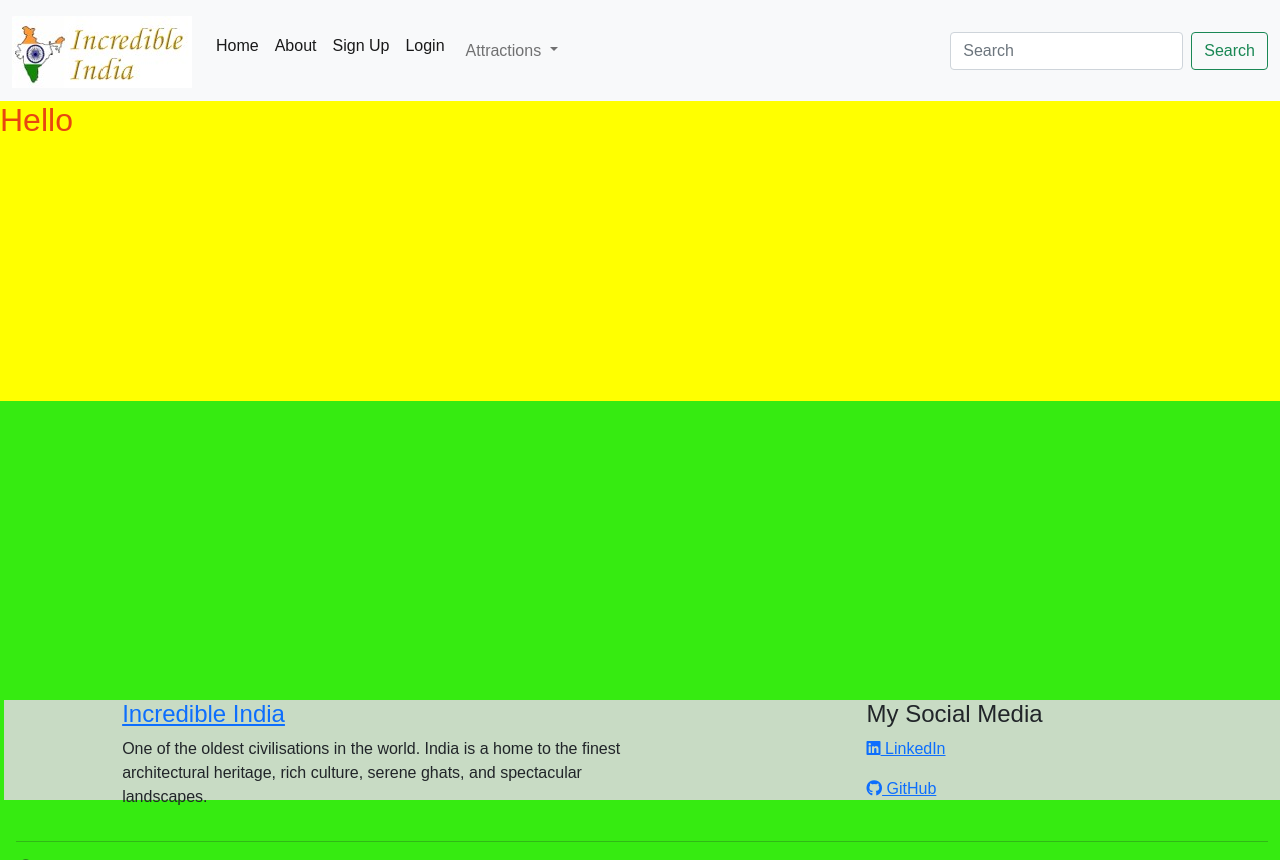
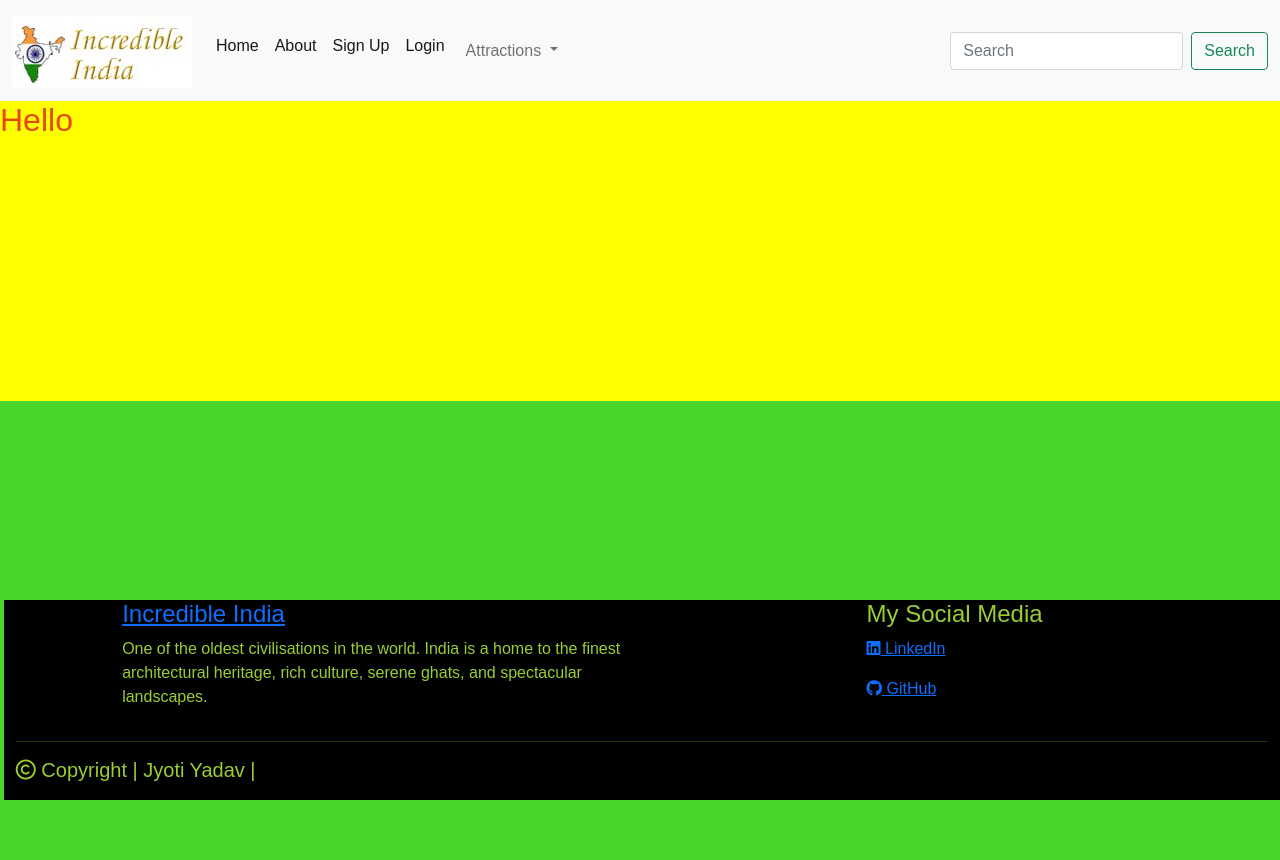
Before and after one commit to jyotiyadav2508/Blog_Website_PP4, a Django app: page / in a window 1280 px wide. Run offline with Django 3.2, Linux system fonts and the light colour scheme; data that the repository does not hold is empty; some libraries are stand-ins or nearby versions.

Commit message:
Change footer css, but still not applying

```diff
--- a/static/css/style.css
+++ b/static/css/style.css
@@ -1,5 +1,5 @@
 body {
-    background-color: #36eb11;
+    background-color: #48d62b;
     font-family: 'Source Sans Pro', sans-serif;
     margin-bottom: 60px;
     height: 100vh;
@@ -38,9 +38,10 @@ footer {
     position: fixed;
     bottom: 0;
     right: 0;
-    height: 100px;
+    height: 200px;
     margin-top: 30px;
-    background-color: #c8dbc4;
+    background-color: black;
+    color: yellowgreen;
 }
 
 .hello {
```
